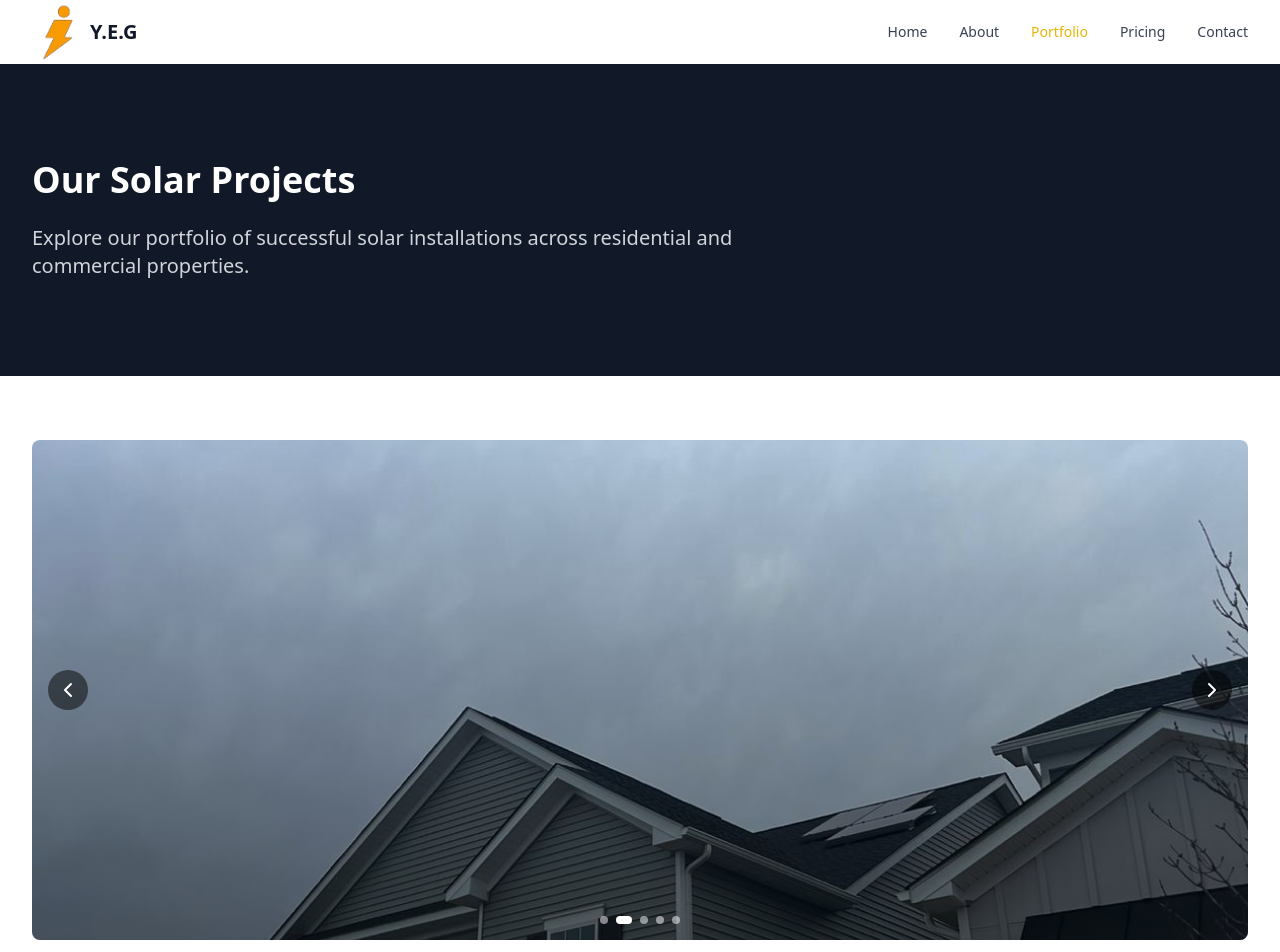
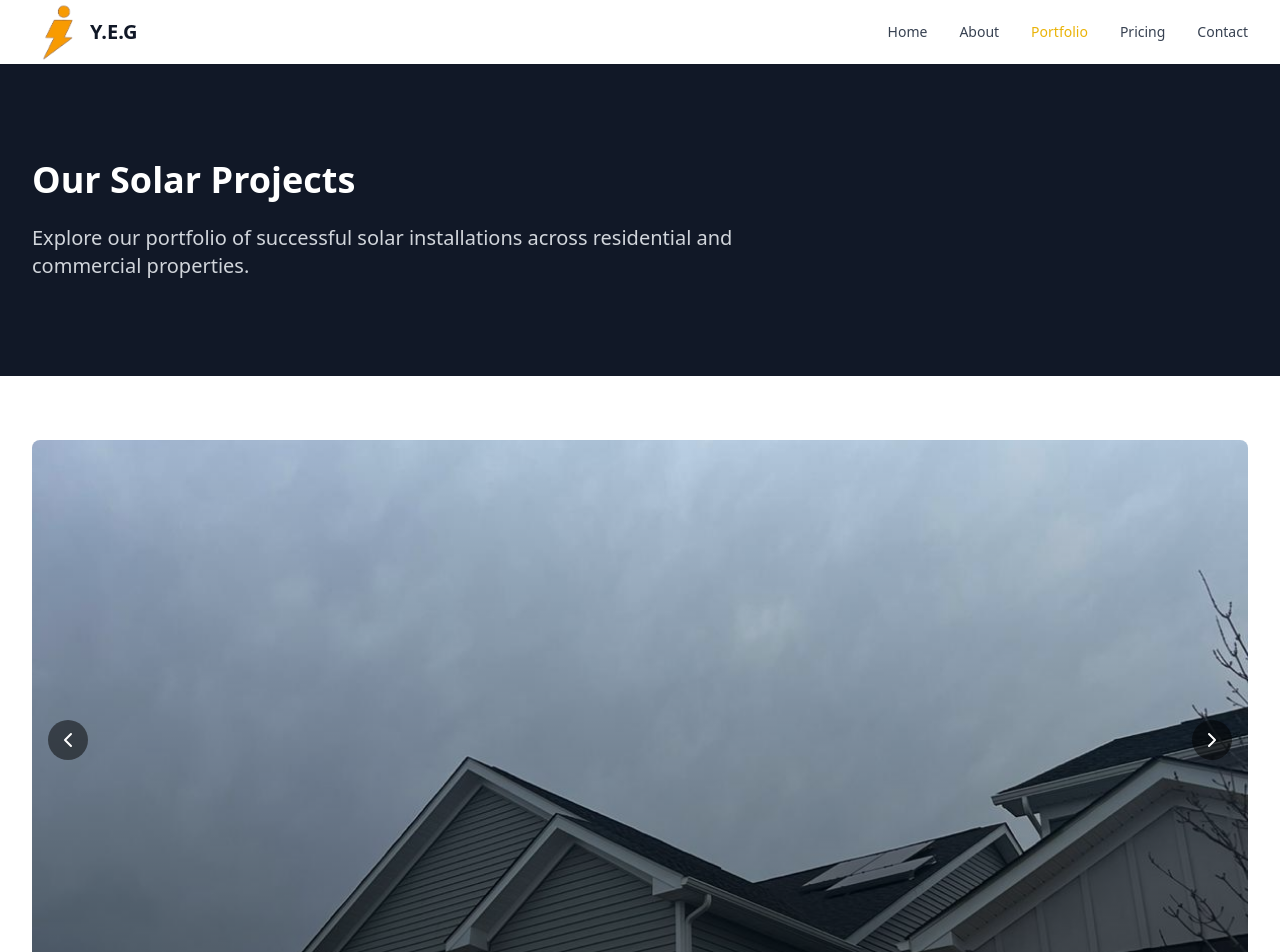
Before and after one commit to victorkhachi/yourenergy, a React (Vite) app: page /portfolio in a window 1280 px wide. Shown: the top 952 px of the page. Built offline with nearby package versions, Linux system fonts and the light colour scheme.

Commit message:
updating

```diff
--- a/src/components/portfolio/ProjectSlider/index.tsx
+++ b/src/components/portfolio/ProjectSlider/index.tsx
@@ -48,7 +48,7 @@ export default function ProjectSlider() {
 
   const screen = window.innerWidth
   return (
-    <div style={{minHeight:screen>700?"500px":"245px"}} className="relative  w-full overflow-hidden rounded-lg">
+    <div style={{minHeight:screen>700?"600px":"245px"}} className="relative  w-full overflow-hidden rounded-lg">
       {slides.map((slide, index) => (
         <SliderImage
           key={slide.src}
```
